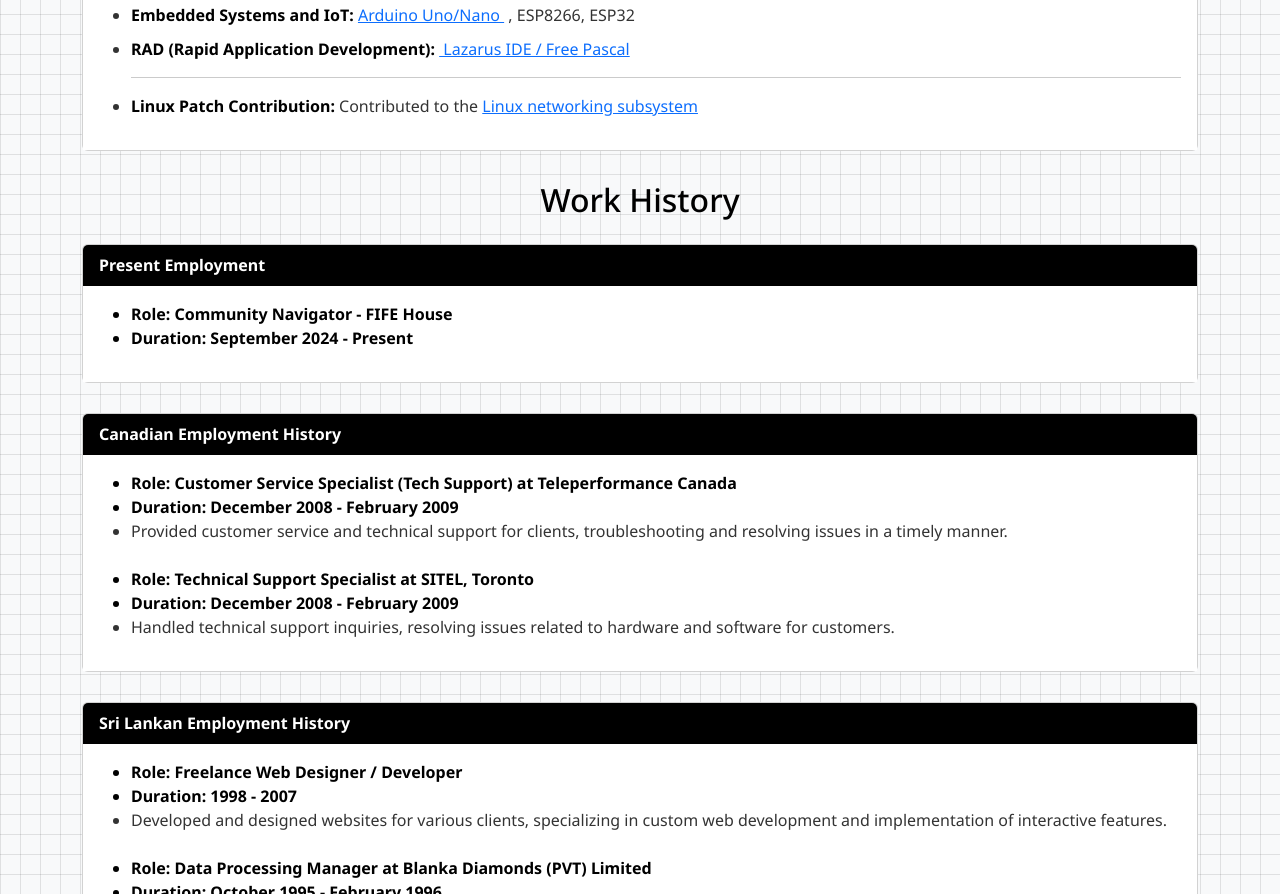
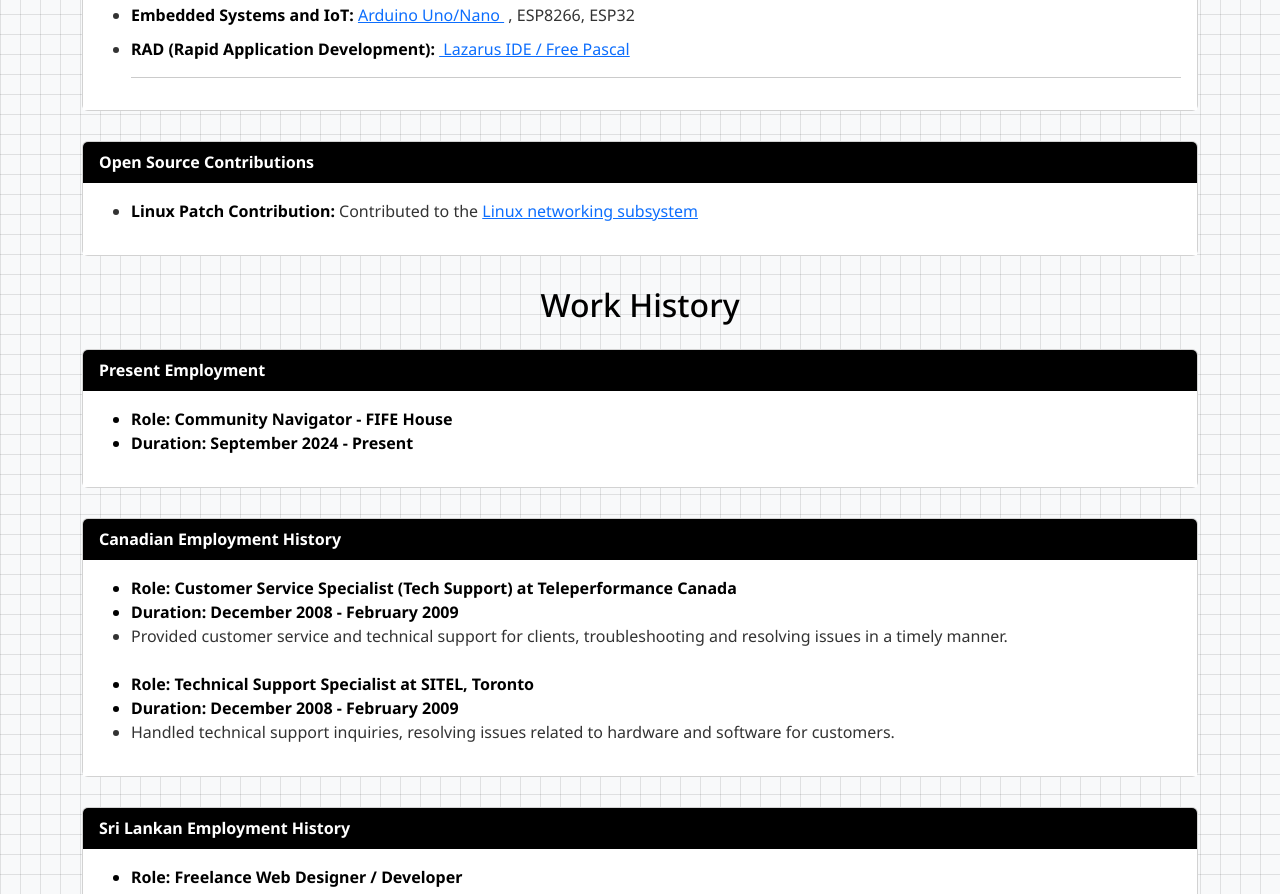
Before and after one commit to Aruna-Hewapathirane/resume, a plain HTML site: page index.html in a window 1280 px wide. Shown: the part 1366-2260 px from the top of the page. Drawn offline with nearby package versions, Linux system fonts and the light colour scheme.

Commit message:
Update index.html

```diff
--- a/index.html
+++ b/index.html
@@ -1,10 +1,22 @@
 <!DOCTYPE html>
+<!--
+    -----------------------------
+    Apache License 2.0 and GPLv3:
+    -----------------------------
+    Aruna Hewapathirane
+    January 1st 2025 @ 9:12 PM
+    North York, Toronto
+    -----------------------------
+-->
+
 <html lang="en">
+<head>
 
-<head>
     <meta charset="UTF-8">
     <meta name="viewport" content="width=device-width, initial-scale=1.0">
+
     <title>Aruna Hewapathirane - Resume</title>
+
     <!-- Bootstrap CSS -->
     <link href="https://cdn.jsdelivr.net/npm/bootstrap@5.3.0-alpha1/dist/css/bootstrap.min.css" rel="stylesheet">
 
@@ -14,10 +26,6 @@
 
 
     <style>
-
-
-
-
 
         body {
             background-color: #f8f9fa;
@@ -211,9 +219,24 @@
 							<li><span class="highlight">Embedded Systems and IoT:</span> <a href="https://www.facebook.com/share/v/19iJgVox3e/">Arduino Uno/Nano </a>&nbsp;, ESP8266, ESP32</li>
 							<li><span class="highlight">RAD (Rapid Application Development):&nbsp;</span><a href="https://www.lazarus-ide.org/"> Lazarus IDE / Free Pascal</a></li>
 							<hr>
+                        <!--    <li><span class="highlight">Linux Patch Contribution:</span> Contributed to the <a href="https://git.kernel.org/cgit/linux/kernel/git/davem/net-next.git/commit/?id=63862b5bef7349dd1137e4c70702c67d77565785" target="_blank">Linux networking subsystem</a></li>-->
+                        </ul>
+                    </div>
+                </div>
+            </div>
+        </div>
+
+
+        <!-- Present Employment Section -->
+                <div class="work-history-item">
+                    <div class="card resume-card">
+                        <div class="card-header">
+                            Open Source Contributions
+                        </div>
+                        <div class="card-body">
+                            <ul>
                                 <li><span class="highlight">Linux Patch Contribution:</span> Contributed to the <a href="https://git.kernel.org/cgit/linux/kernel/git/davem/net-next.git/commit/?id=63862b5bef7349dd1137e4c70702c67d77565785" target="_blank">Linux networking subsystem</a></li>
                             </ul>
-                    </div>
                         </div>
                     </div>
                 </div>
```
Lines whose indentation alone changed are shown as unchanged.
